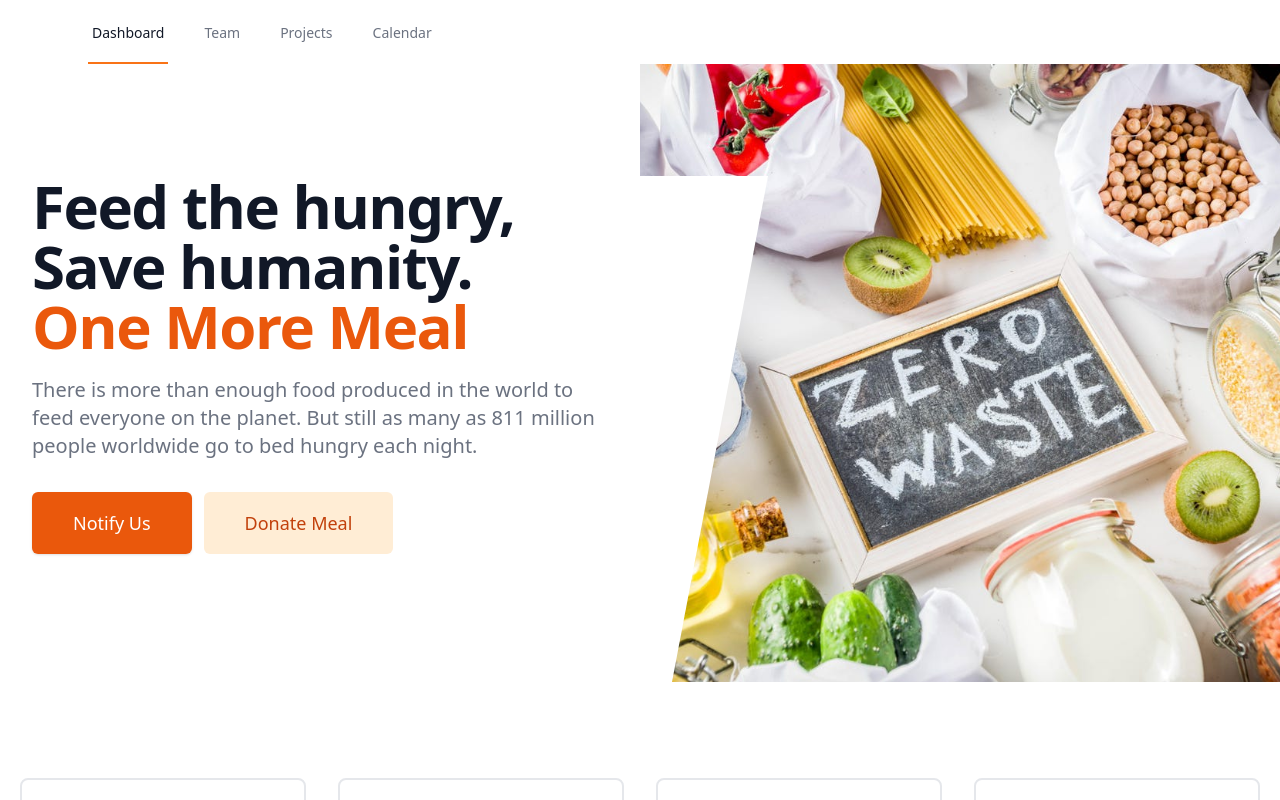
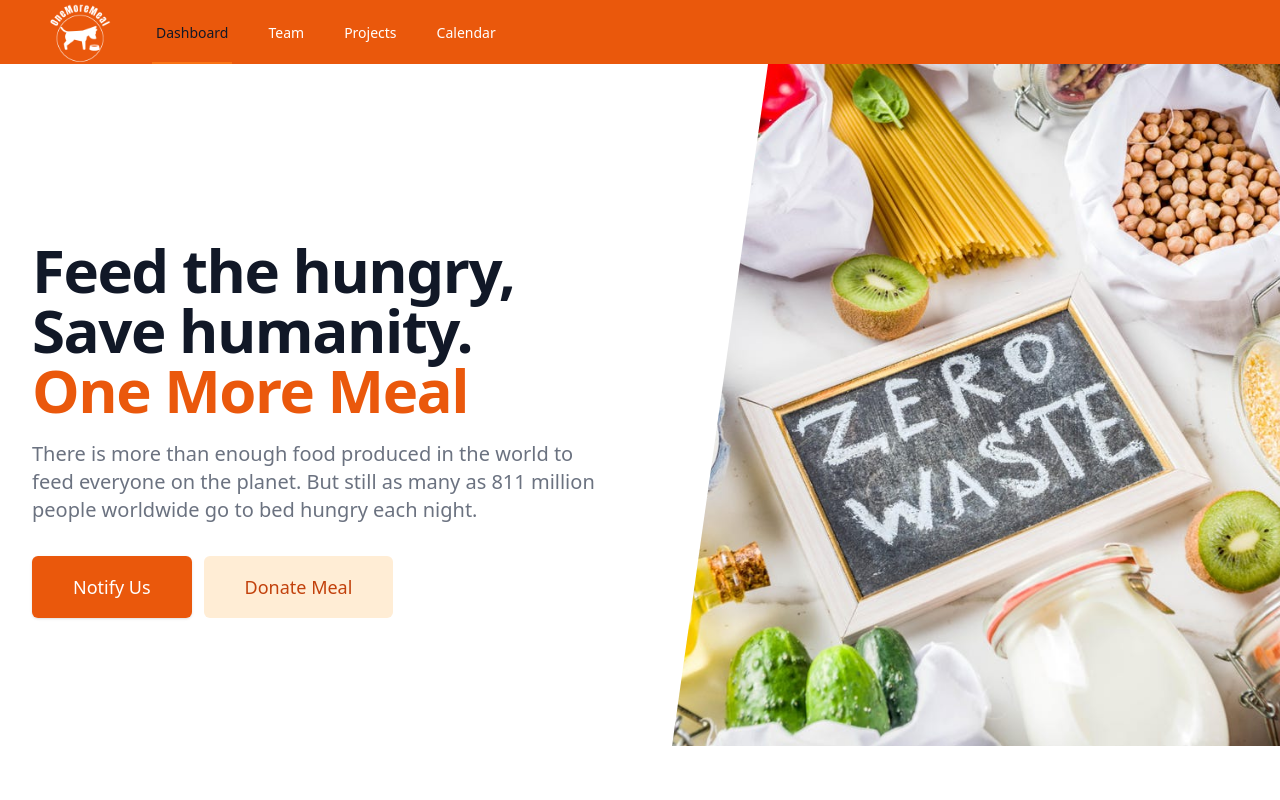
Before and after one commit to HackingThisWorld/OneMoreMeal, a Next.js app: page / in a window 1280 px wide. Shown: the top 800 px of the page. Built offline with nearby package versions, Linux system fonts and the light colour scheme.

Commit message:
feat: navbar css

```diff
--- a/components/Hero.tsx
+++ b/components/Hero.tsx
@@ -24,7 +24,7 @@ export default function Hero() {
             <polygon points="50,0 100,0 50,100 0,100" />
           </svg>
 
-          {/* <Popover>
+          <Popover>
             <div className="relative pt-6 px-4 sm:px-6 lg:px-8">
               <nav
                 className="relative flex items-center justify-between sm:h-10 lg:justify-start"
@@ -35,14 +35,14 @@ export default function Hero() {
                     <div className="-mr-2 flex items-center md:hidden">
                       <Popover.Button className="bg-white rounded-md p-2 inline-flex items-center justify-center text-gray-400 hover:text-gray-500 hover:bg-gray-100 focus:outline-none focus:ring-2 focus:ring-inset focus:ring-orange-500">
                         <span className="sr-only">Open main menu</span>
-                        <MenuIcon className="h-6 w-6" aria-hidden="true" />
+                        {/* <MenuIcon className="h-6 w-6" aria-hidden="true" /> */}
                       </Popover.Button>
                     </div>
                   </div>
                 </div>
               </nav>
             </div>
-          </Popover> */}
+          </Popover>
 
           <main className="mt-10 mx-auto max-w-7xl px-4 sm:mt-12 sm:px-6 md:mt-16 lg:mt-20 lg:px-8 xl:mt-28">
             <div className="sm:text-center lg:text-left">
@@ -80,7 +80,6 @@ export default function Hero() {
             </div>
           </main>
         </div>
-      </div>
       <div className="lg:absolute lg:inset-y-0 lg:right-0 lg:w-1/2">
         <img
           className="h-56 w-full object-cover sm:h-72 md:h-96 lg:w-full lg:h-full"
@@ -88,6 +87,7 @@ export default function Hero() {
           alt=""
         />
       </div>
+      </div>
     </div>
   );
 }
--- a/components/Navbar.tsx
+++ b/components/Navbar.tsx
@@ -10,7 +10,7 @@ function classNames(...classes) {
 
 export default function Navbar() {
   return (
-    <Disclosure as="nav" className="bg-white shadow">
+    <Disclosure as="nav" className="bg-orange-600 shadow">
       {({ open }) => (
         <>
           <div className="max-w-7xl mx-auto px-4 sm:px-6 lg:px-8">
@@ -18,18 +18,18 @@ export default function Navbar() {
               <div className="flex">
                 <div className="flex-shrink-0 flex items-center">
                   <img
-                    className="block lg:hidden h-8 w-auto text-black"
+                    className="block lg:hidden  h-28 w-auto text-black"
                     src={Logo.src}
                     alt="Workflow"
                   />
                   <img
-                    className="hidden lg:block h-8 w-auto"
+                    className="hidden lg:block  h-24 w-auto"
                     src={Logo.src}
                     alt="Workflow"
                   />
                 </div>
                 <div className="hidden sm:ml-6 sm:flex sm:space-x-8">
-                  {/* Current: "border-orange-500 text-gray-900", Default: "border-transparent text-gray-500 hover:border-gray-300 hover:text-gray-700" */}
+                  {/* Current: "border-orange-500 text-gray-900", Default: "border-transparent text-white hover:border-gray-300 hover:text-gray-700" */}
                   <a
                     href="#"
                     className="border-orange-500 text-gray-900 inline-flex items-center px-1 pt-1 border-b-2 text-sm font-medium"
@@ -38,19 +38,19 @@ export default function Navbar() {
                   </a>
                   <a
                     href="#"
-                    className="border-transparent text-gray-500 hover:border-gray-300 hover:text-gray-700 inline-flex items-center px-1 pt-1 border-b-2 text-sm font-medium"
+                    className="border-transparent text-white hover:border-gray-300 hover:text-gray-700 inline-flex items-center px-1 pt-1 border-b-2 text-sm font-medium"
                   >
                     Team
                   </a>
                   <a
                     href="#"
-                    className="border-transparent text-gray-500 hover:border-gray-300 hover:text-gray-700 inline-flex items-center px-1 pt-1 border-b-2 text-sm font-medium"
+                    className="border-transparent text-white hover:border-gray-300 hover:text-gray-700 inline-flex items-center px-1 pt-1 border-b-2 text-sm font-medium"
                   >
                     Projects
                   </a>
                   <a
                     href="#"
-                    className="border-transparent text-gray-500 hover:border-gray-300 hover:text-gray-700 inline-flex items-center px-1 pt-1 border-b-2 text-sm font-medium"
+                    className="border-transparent text-white hover:border-gray-300 hover:text-gray-700 inline-flex items-center px-1 pt-1 border-b-2 text-sm font-medium"
                   >
                     Calendar
                   </a>
@@ -114,7 +114,7 @@ export default function Navbar() {
               </div>
               <div className="-mr-2 flex items-center sm:hidden">
                 {/* Mobile menu button */}
-                <Disclosure.Button className="inline-flex items-center justify-center p-2 rounded-md text-gray-400 hover:text-gray-500  focus:outline-none">
+                <Disclosure.Button className="inline-flex items-center justify-center p-2 rounded-md text-gray-400 hover:text-white  focus:outline-none">
                   <span className="sr-only">Open main menu</span>
                   {open ? (
                     <XIcon className="block h-6 w-6" aria-hidden="true" />
@@ -128,7 +128,7 @@ export default function Navbar() {
 
           <Disclosure.Panel className="sm:hidden">
             <div className="pt-2 pb-3 space-y-1">
-              {/* Current: "bg-orange-50 border-orange-500 text-orange-700", Default: "border-transparent text-gray-500 hover:bg-gray-50 hover:border-gray-300 hover:text-gray-700" */}
+              {/* Current: "bg-orange-50 border-orange-500 text-orange-700", Default: "border-transparent text-white hover:bg-gray-50 hover:border-gray-300 hover:text-gray-700" */}
               <a
                 href="#"
                 className="bg-orange-50 border-orange-500 text-orange-700 block pl-3 pr-4 py-2 border-l-4 text-base font-medium"
@@ -137,19 +137,19 @@ export default function Navbar() {
               </a>
               <a
                 href="#"
-                className="border-transparent text-gray-500 hover:bg-gray-50 hover:border-gray-300 hover:text-gray-700 block pl-3 pr-4 py-2 border-l-4 text-base font-medium"
+                className="border-transparent text-white hover:bg-gray-50 hover:border-gray-300 hover:text-gray-700 block pl-3 pr-4 py-2 border-l-4 text-base font-medium"
               >
                 Team
               </a>
               <a
                 href="#"
-                className="border-transparent text-gray-500 hover:bg-gray-50 hover:border-gray-300 hover:text-gray-700 block pl-3 pr-4 py-2 border-l-4 text-base font-medium"
+                className="border-transparent text-white hover:bg-gray-50 hover:border-gray-300 hover:text-gray-700 block pl-3 pr-4 py-2 border-l-4 text-base font-medium"
               >
                 Projects
               </a>
               <a
                 href="#"
-                className="border-transparent text-gray-500 hover:bg-gray-50 hover:border-gray-300 hover:text-gray-700 block pl-3 pr-4 py-2 border-l-4 text-base font-medium"
+                className="border-transparent text-white hover:bg-gray-50 hover:border-gray-300 hover:text-gray-700 block pl-3 pr-4 py-2 border-l-4 text-base font-medium"
               >
                 Calendar
               </a>
```
